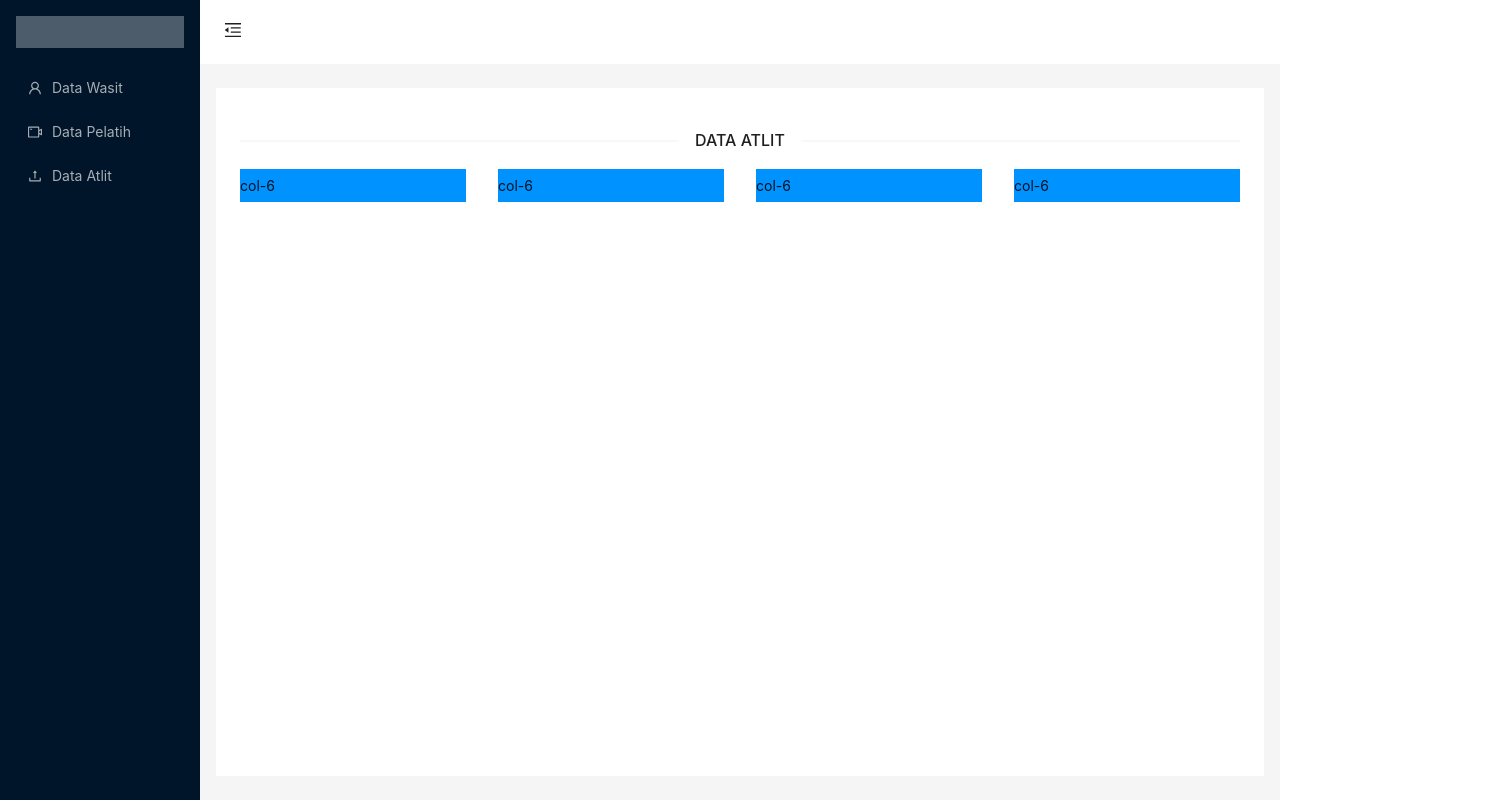
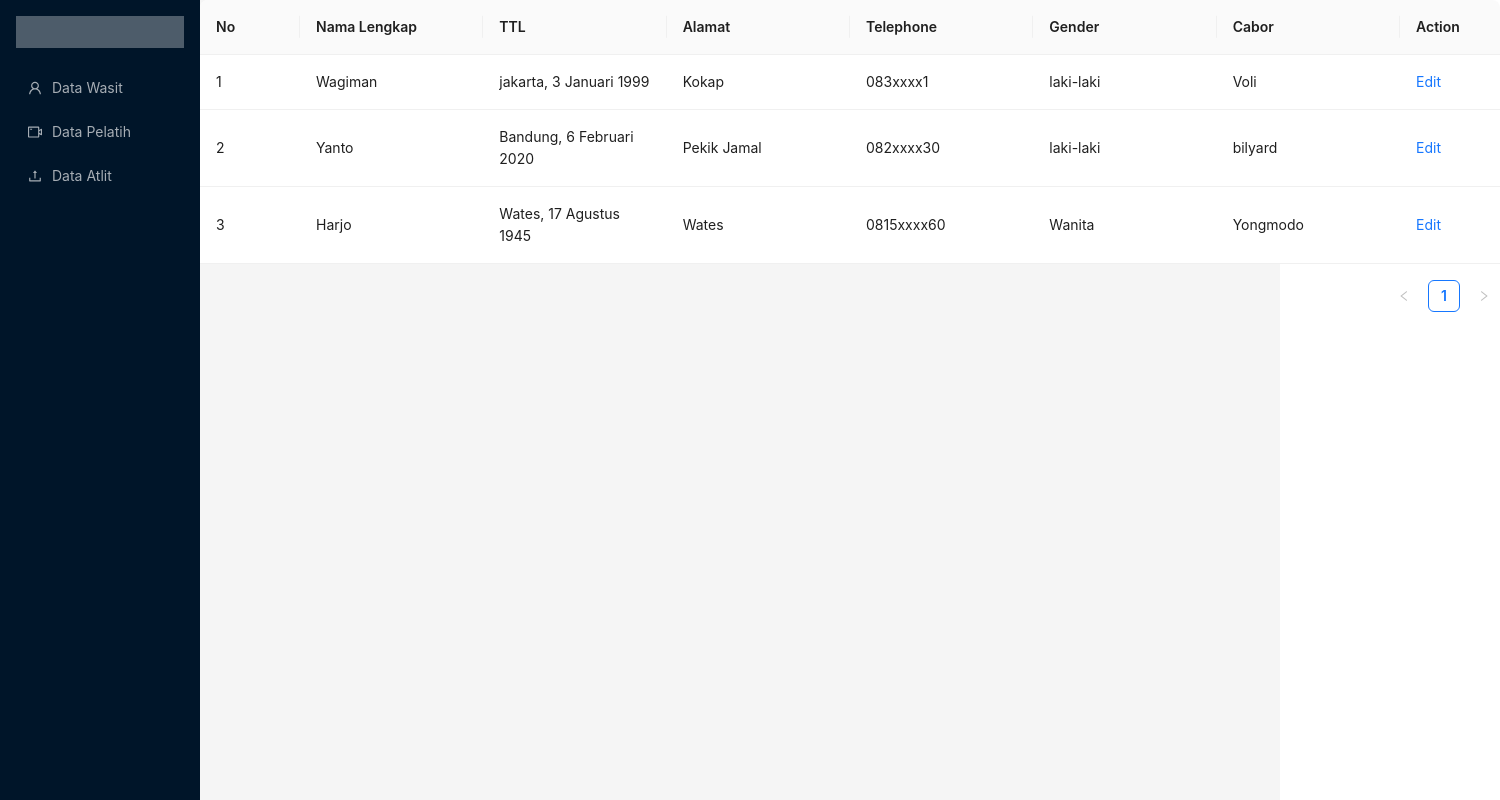
Before and after one commit to Koni-Kulon-Progo/konikp1, a Next.js app: page /DataAtlit in a window 1280 px wide. Shown: the whole page, 1500 px wide, since content can reach past the window. Built offline with nearby package versions, Linux system fonts and the light colour scheme.

Commit message:
table data atlit

```diff
--- /dev/null
+++ b/src/components/Table.js
@@ -0,0 +1,98 @@
+import React from 'react';
+import { Table } from 'antd';
+
+
+function Tables() {
+
+const columns = [
+  {
+    title: 'No',
+    width: 100,
+    dataIndex: 'key',
+    key: 'name',
+    fixed: 'left',
+  },
+  {
+    title: 'Nama Lengkap',
+    dataIndex: 'name',
+    key: '1',
+  },
+  {
+    title: 'TTL',
+    dataIndex: 'ttl',
+    key: '2',
+  },
+  {
+    title: 'Alamat',
+    dataIndex: 'address',
+    key: '3',
+  },
+  {
+    title: 'Telephone',
+    dataIndex: 'hp',
+    key: '4',
+  },
+  {
+    title: 'Gender',
+    dataIndex: 'gender',
+    key: '4',
+  },
+  {
+    title: 'Cabor',
+    dataIndex: 'cabor',
+    key: '5',
+  },
+  {
+    title: 'Action',
+    key: 'operation',
+    fixed: 'right',
+    width: 100,
+    render: () => <a>Edit</a>,
+  },
+];
+const data = [
+  {
+    key: '1',
+    name: 'Wagiman',
+    age: 32,
+    ttl: "jakarta, 3 Januari 1999",
+    address: 'Kokap',
+    hp : "083xxxx1",
+    gender : "laki-laki",
+    cabor : "Voli"
+  },
+  {
+    key: '2',
+    name: 'Yanto',
+    age: 40,
+    ttl: "Bandung, 6 Februari 2020",
+    address: 'Pekik Jamal',
+    hp : "082xxxx30",
+    gender : "laki-laki",
+    cabor : "bilyard"
+  },
+  {
+    key: '3',
+    name: 'Harjo',
+    age: 40,
+    ttl: "Wates, 17 Agustus 1945",
+    address: 'Wates',
+    hp : "0815xxxx60",
+    gender : "Wanita",
+    cabor : "Yongmodo"
+  },
+];
+  return (
+    <div className='container-table'>
+      <Table
+    columns={columns}
+    dataSource={data}
+    scroll={{
+      x: 1300,
+    }}
+  />
+    </div>
+  )
+}
+
+export default Tables
--- a/src/pages/DataAtlit.js
+++ b/src/pages/DataAtlit.js
@@ -8,14 +8,14 @@ import {
 import { Layout, Menu, Row, Col, Divider } from 'antd';
 import React, { useState } from 'react';
 import Link from 'next/link'
-import NavbarSide from '@/components/NavbarSide';
+import Table from '../components/Table';
 const style = {
   background: '#0092ff',
   padding: '8px 0',
 };
 const { Header, Sider, Content } = Layout;
 
-function DataAtlit() {
+function DataAtlit(props) {
 
   const [collapsed, setCollapsed] = useState(false);
 
@@ -52,51 +52,7 @@ function DataAtlit() {
               ]}
           />
         </Sider>
-
-    <Layout className="site-layout">
-          <Header
-              className="site-layout-background"
-              style={{
-                padding: 0,
-              }}
-
-          >
-            {React.createElement(collapsed ? MenuUnfoldOutlined : MenuFoldOutlined, {
-              className: 'trigger',
-              onClick: () => setCollapsed(!collapsed),
-            })}
-          </Header>
-          <Content
-              className="site-layout-background"
-              style={{
-                margin: '24px 16px',
-                padding: 24,
-              }}
-          >
-            <Divider orientation="center">DATA ATLIT</Divider>
-    <Row
-      gutter={{
-        xs: 8,
-        sm: 16,
-        md: 24,
-        lg: 32,
-      }}
-    >
-      <Col className="gutter-row" span={6}>
-        <div style={style}>col-6</div>
-      </Col>
-      <Col className="gutter-row" span={6}>
-        <div style={style}>col-6</div>
-      </Col>
-      <Col className="gutter-row" span={6}>
-        <div style={style}>col-6</div>
-      </Col>
-      <Col className="gutter-row" span={6}>
-        <div style={style}>col-6</div>
-      </Col>
-    </Row>
-          </Content>
-        </Layout>
+              <Table />
         </Layout>
     </>
 
--- a/src/pages/index.js
+++ b/src/pages/index.js
@@ -19,6 +19,7 @@ export async function getServerSideProps() {
       cabor: true,
     }
   })
+  console.log(atlit)
 
   return {
     props: {
@@ -67,6 +68,7 @@ export default function Home({  atlit }) {
     <p>Nama: {atlits.nama}</p>
     <p>Alamat: {atlits.alamat}</p>
     <p>Cabor: {atlits.cabor.nama}</p>
+    <p>TT: {atlits.ttl}</p>
   </div>
 ))}
 
--- a/src/styles/Home.module.css
+++ b/src/styles/Home.module.css
@@ -151,6 +151,10 @@
   background-clip: content-box;
 }
 
+.container-table {
+  text-align: center;
+}
+
 /* Enable hover only on non-touch devices */
 @media (hover: hover) and (pointer: fine) {
   .card:hover {
--- a/src/styles/globals.css
+++ b/src/styles/globals.css
@@ -27,3 +27,7 @@ body {
 .layout {
   height: 100vh;
 }
+
+.container-table {
+  text-align: center;
+}
--- /dev/null
+++ b/src/styles/table.css
@@ -0,0 +1,3 @@
+.table-container {
+    text-align: center;
+  }
```
Also changed, not shown: 2 other files (tests, documents, lock files or other folders).
